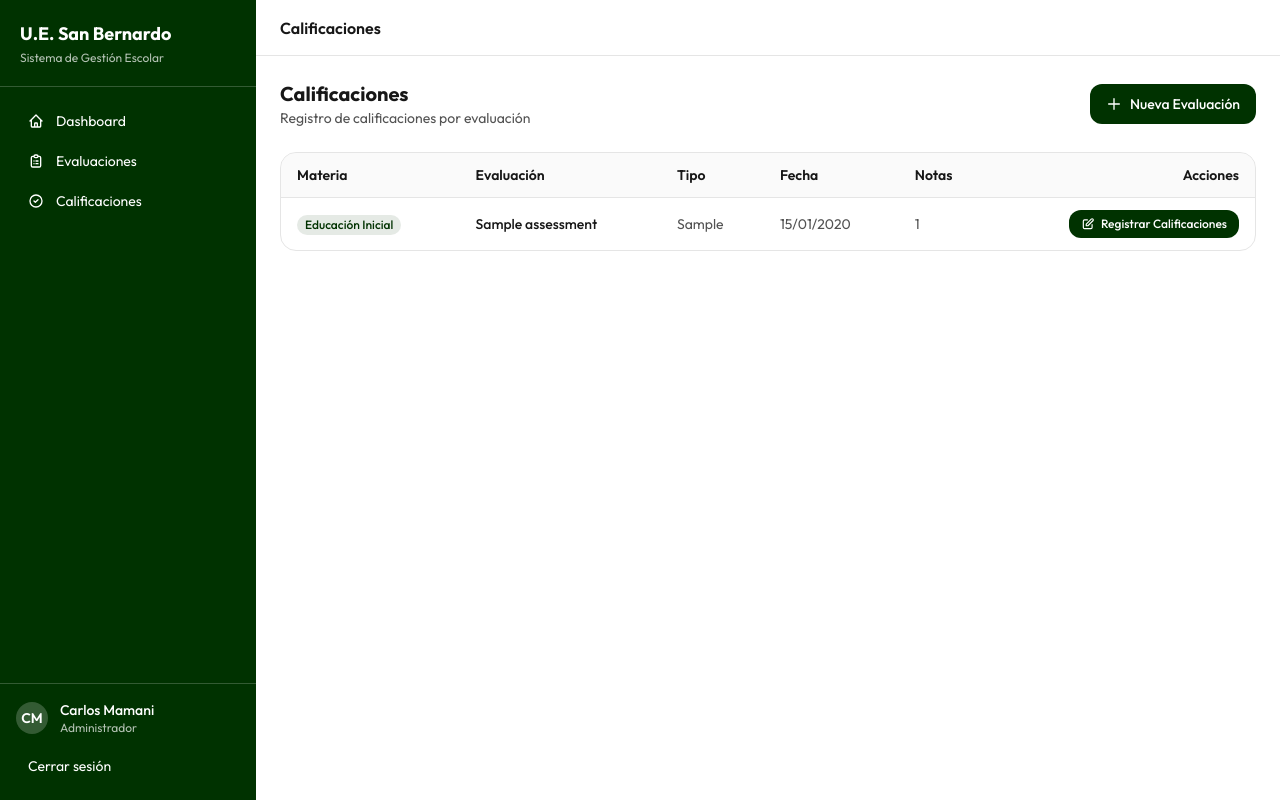
After one commit to 4l3j0o/COSABE360, a Laravel app: page /calificaciones in a window 1280 px wide. The commit adds this page. Run offline with Laravel 12, Linux system fonts and the light colour scheme; a user stored in the database is signed in; data comes from the database, SQL or seed files in the repository; tables that the repository leaves empty hold one stand-in row (values such as "Sample post"); style sheets or scripts are compiled from the project's sources; parts of the project's set-up code (start-up, migrations or seed data) failed here and were passed over.

Commit message:
HU22: registro de calificaciones con rutas y vistas

```diff
--- a/app/Http/Controllers/AssessmentController.php
+++ b/app/Http/Controllers/AssessmentController.php
@@ -75,6 +75,10 @@ class AssessmentController extends Controller
 
     public function destroy(Assessment $assessment): RedirectResponse
     {
+        if ($assessment->gradeScores()->exists()) {
+            return redirect()->route('evaluaciones.index')->with('error', 'No se puede eliminar la evaluación porque tiene calificaciones registradas.');
+        }
+
         $assessment->delete();
 
         return redirect()->route('evaluaciones.index')->with('success', 'Evaluación eliminada correctamente.');
--- a/app/Http/Controllers/GradeScoreController.php
+++ b/app/Http/Controllers/GradeScoreController.php
@@ -2,64 +2,67 @@
 
 namespace App\Http\Controllers;
 
+use App\Models\Assessment;
 use App\Models\GradeScore;
+use App\Models\Student;
+use Illuminate\Http\RedirectResponse;
 use Illuminate\Http\Request;
+use Illuminate\View\View;
 
 class GradeScoreController extends Controller
 {
-    /**
-     * Display a listing of the resource.
-     */
-    public function index()
+    public function index(): View
     {
-        //
+        $assessments = Assessment::with(['subject', 'academicYear'])
+            ->withCount('gradeScores')
+            ->orderByDesc('fecha')
+            ->get();
+
+        return view('grade-scores.index', compact('assessments'));
     }
 
-    /**
-     * Show the form for creating a new resource.
-     */
-    public function create()
+    public function show(Assessment $assessment): View
     {
-        //
+        $assessment->load(['subject', 'academicYear']);
+
+        $students = Student::where('estado', 'ACTIVO')
+            ->orderBy('apellidos')
+            ->orderBy('nombres')
+            ->get();
+
+        $notasExistentes = GradeScore::where('evaluacion_id', $assessment->id)
+            ->get()
+            ->keyBy('estudiante_id');
+
+        return view('grade-scores.show', compact('assessment', 'students', 'notasExistentes'));
     }
 
-    /**
-     * Store a newly created resource in storage.
-     */
-    public function store(Request $request)
+    public function update(Request $request, Assessment $assessment): RedirectResponse
     {
-        //
-    }
+        $request->validate([
+            'notas' => ['array'],
+            'notas.*' => ['nullable', 'numeric', 'min:0', 'max:100'],
+            'observaciones' => ['array'],
+        ]);
 
-    /**
-     * Display the specified resource.
-     */
-    public function show(GradeScore $gradeScore)
-    {
-        //
-    }
+        $notas = $request->input('notas', []);
+        $observaciones = $request->input('observaciones', []);
 
-    /**
-     * Show the form for editing the specified resource.
-     */
-    public function edit(GradeScore $gradeScore)
-    {
-        //
-    }
+        foreach ($notas as $estudianteId => $nota) {
+            if ($nota === null || $nota === '') {
+                continue;
+            }
 
-    /**
-     * Update the specified resource in storage.
-     */
-    public function update(Request $request, GradeScore $gradeScore)
-    {
-        //
-    }
+            GradeScore::updateOrCreate(
+                ['evaluacion_id' => $assessment->id, 'estudiante_id' => $estudianteId],
+                [
+                    'nota' => $nota,
+                    'observaciones' => $observaciones[$estudianteId] ?? null,
+                ]
+            );
+        }
 
-    /**
-     * Remove the specified resource from storage.
-     */
-    public function destroy(GradeScore $gradeScore)
-    {
-        //
+        return redirect()->route('calificaciones.show', $assessment)
+            ->with('success', 'Calificaciones registradas correctamente.');
     }
 }
--- a/resources/views/dashboard/partials/_sidebar-docente.blade.php
+++ b/resources/views/dashboard/partials/_sidebar-docente.blade.php
@@ -6,3 +6,7 @@
     <svg class="w-4 h-4" fill="none" stroke="currentColor" viewBox="0 0 24 24"><path stroke-linecap="round" stroke-linejoin="round" stroke-width="2" d="M9 5H7a2 2 0 00-2 2v12a2 2 0 002 2h10a2 2 0 002-2V7a2 2 0 00-2-2h-2M9 5a2 2 0 002 2h2a2 2 0 002-2M9 5a2 2 0 012-2h2a2 2 0 012 2m-3 7h3m-3 4h3m-6-4h.01M9 16h.01"/></svg>
     Evaluaciones
 </a>
+<a href="{{ route('calificaciones.index') }}" class="flex items-center gap-3 px-3 py-2 rounded-lg text-white hover:bg-white/15 text-sm transition-colors">
+    <svg class="w-4 h-4" fill="none" stroke="currentColor" viewBox="0 0 24 24"><path stroke-linecap="round" stroke-linejoin="round" stroke-width="2" d="M9 12l2 2 4-4m6 2a9 9 0 11-18 0 9 9 0 0118 0z"/></svg>
+    Calificaciones
+</a>
--- /dev/null
+++ b/resources/views/grade-scores/index.blade.php
@@ -0,0 +1,72 @@
+@extends('layouts.app')
+@section('titulo', 'Calificaciones')
+
+@section('sidebar')
+    @include('dashboard.partials._sidebar-docente')
+@endsection
+
+@section('contenido')
+    <div class="flex flex-col sm:flex-row sm:items-center justify-between gap-3 mb-6">
+        <div>
+            <h1 class="text-xl font-bold text-foreground">Calificaciones</h1>
+            <p class="text-sm text-muted-foreground">Registro de calificaciones por evaluación</p>
+        </div>
+        <a href="{{ route('evaluaciones.create') }}" class="inline-flex items-center gap-2 bg-primary text-primary-foreground px-4 py-2.5 rounded-lg text-sm font-medium hover:opacity-90 transition-opacity">
+            <svg class="w-4 h-4" fill="none" stroke="currentColor" viewBox="0 0 24 24"><path stroke-linecap="round" stroke-linejoin="round" stroke-width="2" d="M12 4v16m8-8H4"/></svg>
+            Nueva Evaluación
+        </a>
+    </div>
+
+    @if(session('success'))
+        <div class="bg-success/10 border border-success/20 text-success rounded-lg px-4 py-3 mb-4 text-sm">{{ session('success') }}</div>
+    @endif
+    @if(session('error'))
+        <div class="bg-error/10 border border-error/20 text-error rounded-lg px-4 py-3 mb-4 text-sm">{{ session('error') }}</div>
+    @endif
+
+    @if($assessments->isEmpty())
+        <div class="bg-card border border-border rounded-xl p-12 text-center">
+            <svg class="w-12 h-12 text-muted-foreground mx-auto mb-3" fill="none" stroke="currentColor" viewBox="0 0 24 24"><path stroke-linecap="round" stroke-linejoin="round" stroke-width="1.5" d="M9 5H7a2 2 0 00-2 2v12a2 2 0 002 2h10a2 2 0 002-2V7a2 2 0 00-2-2h-2M9 5a2 2 0 002 2h2a2 2 0 002-2M9 5a2 2 0 012-2h2a2 2 0 012 2"/></svg>
+            <p class="text-muted-foreground text-sm">No hay evaluaciones registradas</p>
+            <a href="{{ route('evaluaciones.create') }}" class="mt-3 inline-flex items-center gap-2 bg-primary text-primary-foreground px-4 py-2 rounded-lg text-sm font-medium hover:opacity-90 transition-opacity">Crear una evaluación</a>
+        </div>
+    @else
+        <div class="bg-card border border-border rounded-xl overflow-hidden">
+            <div class="overflow-x-auto">
+                <table class="w-full text-sm">
+                    <thead>
+                        <tr class="border-b border-border bg-muted/50">
+                            <th class="text-left px-4 py-3 font-semibold text-foreground">Materia</th>
+                            <th class="text-left px-4 py-3 font-semibold text-foreground">Evaluación</th>
+                            <th class="text-left px-4 py-3 font-semibold text-foreground">Tipo</th>
+                            <th class="text-left px-4 py-3 font-semibold text-foreground">Fecha</th>
+                            <th class="text-left px-4 py-3 font-semibold text-foreground">Notas</th>
+                            <th class="text-right px-4 py-3 font-semibold text-foreground">Acciones</th>
+                        </tr>
+                    </thead>
+                    <tbody>
+                        @foreach($assessments as $assessment)
+                            <tr class="border-b border-border last:border-b-0 hover:bg-muted/30 transition-colors">
+                                <td class="px-4 py-3">
+                                    <span class="inline-flex px-2 py-0.5 rounded-full text-xs font-medium bg-primary/10 text-primary">{{ $assessment->subject?->nombre }}</span>
+                                </td>
+                                <td class="px-4 py-3 font-medium text-foreground">{{ $assessment->nombre }}</td>
+                                <td class="px-4 py-3 text-muted-foreground">{{ $assessment->tipo }}</td>
+                                <td class="px-4 py-3 text-muted-foreground">{{ $assessment->fecha?->format('d/m/Y') ?? '—' }}</td>
+                                <td class="px-4 py-3 text-muted-foreground">{{ $assessment->grade_scores_count }}</td>
+                                <td class="px-4 py-3">
+                                    <div class="flex items-center justify-end gap-1">
+                                        <a href="{{ route('calificaciones.show', $assessment) }}" class="inline-flex items-center gap-1.5 px-3 py-1.5 rounded-lg text-xs font-medium bg-primary text-primary-foreground hover:opacity-90 transition-opacity">
+                                            <svg class="w-3.5 h-3.5" fill="none" stroke="currentColor" viewBox="0 0 24 24"><path stroke-linecap="round" stroke-linejoin="round" stroke-width="2" d="M11 5H6a2 2 0 00-2 2v11a2 2 0 002 2h11a2 2 0 002-2v-5m-1.414-9.414a2 2 0 112.828 2.828L11.828 15H9v-2.828l8.586-8.586z"/></svg>
+                                            Registrar Calificaciones
+                                        </a>
+                                    </div>
+                                </td>
+                            </tr>
+                        @endforeach
+                    </tbody>
+                </table>
+            </div>
+        </div>
+    @endif
+@endsection
--- a/routes/web.php
+++ b/routes/web.php
@@ -3,6 +3,7 @@
 use App\Http\Controllers\AssessmentController;
 use App\Http\Controllers\AuthController;
 use App\Http\Controllers\GradeController;
+use App\Http\Controllers\GradeScoreController;
 use App\Http\Controllers\StudentController;
 use App\Http\Controllers\TaxConfigurationController;
 use App\Http\Controllers\UserController;
@@ -85,3 +86,10 @@ Route::middleware(['auth', 'role:Docente'])->prefix('evaluaciones')->group(funct
     Route::put('/{assessment}', [AssessmentController::class, 'update'])->name('evaluaciones.update');
     Route::delete('/{assessment}', [AssessmentController::class, 'destroy'])->name('evaluaciones.destroy');
 });
+
+// HU22: Registrar calificaciones - solo Docente
+Route::middleware(['auth', 'role:Docente'])->prefix('calificaciones')->group(function () {
+    Route::get('/', [GradeScoreController::class, 'index'])->name('calificaciones.index');
+    Route::get('/{assessment}', [GradeScoreController::class, 'show'])->name('calificaciones.show');
+    Route::put('/{assessment}', [GradeScoreController::class, 'update'])->name('calificaciones.update');
+});
```
Also changed, not shown: resources/views/grade-scores/show.blade.php (added, +71 -0 lines).
